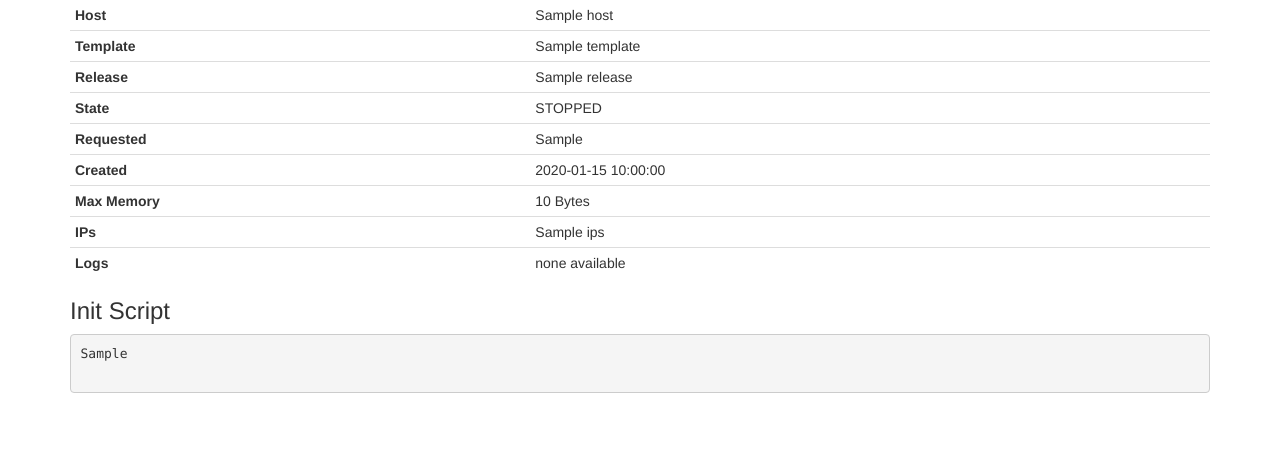
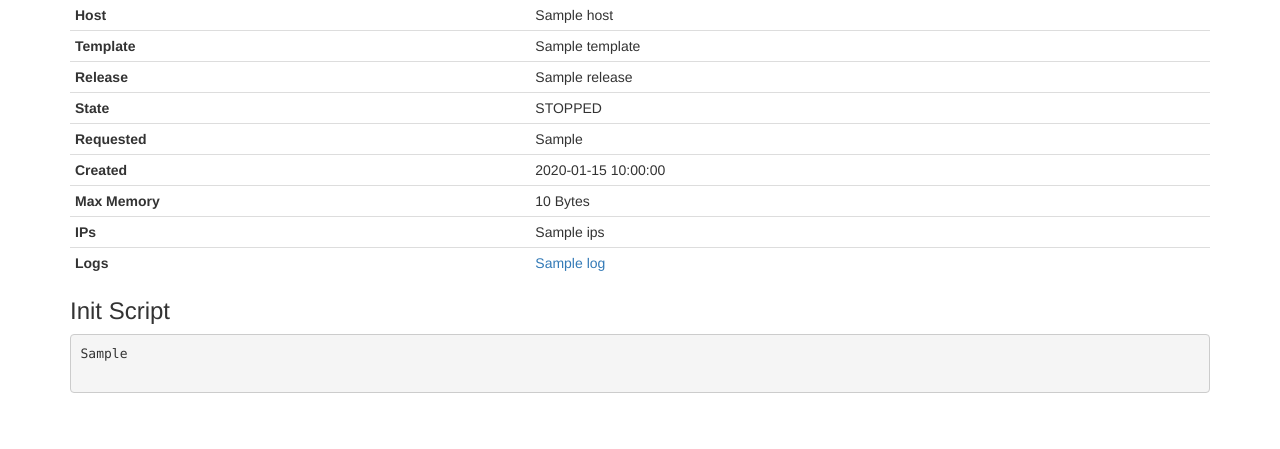
Before and after one commit to doanac/cya, a Flask app: template cya_server/templates/container.html in a window 1280 px wide. Shown: the part 135-584 px from the top of the page. Run offline with Flask 2, Linux system fonts and the light colour scheme; the visitor is signed in with stand-in values (Sample User, id 1); the template is opened without the code that fills it: most values are stand-ins (such as "Sample title", 1, 10 or a date in 2020); parts of the project's set-up code (start-up, migrations or seed data) failed here and were passed over; some libraries are stand-ins or nearby versions.

Commit message:
make container logs more generic
Don't hard-code to "console.log"

```diff
--- a/cya_client.py
+++ b/cya_client.py
@@ -103,7 +103,7 @@ def _patch(resource, data):
 def _post_logs(container, data):
     headers = _auth_headers()
     headers['content-type'] = 'text/plain'
-    resource = '/api/v1/host/%s/container/%s/logs' % (
+    resource = '/api/v1/host/%s/container/%s/logs/console' % (
         config.get('cya', 'hostname'), container)
     return _http_resp(resource, headers, data.encode(), method='POST')
 
--- a/cya_server/models.py
+++ b/cya_server/models.py
@@ -46,18 +46,24 @@ class Container(Model):
             data['re_create'] = False
         return super(Container, self).update(data)
 
-    def _get_console_file(self):
-        return os.path.join(self._modeldir, 'console.log')
+    def _get_log_file(self, logname):
+        logdir = os.path.join(self._modeldir, 'logs')
+        if not os.path.exists(logdir):
+            os.mkdir(logdir)
+        return os.path.join(logdir, logname)
 
-    def append_console_log(self, content):
-        with open(self._get_console_file(), 'a') as f:
+    def append_log(self, logname, content):
+        with open(self._get_log_file(logname), 'a') as f:
             f.write(content)
 
-    def has_console_log(self):
-        return os.path.exists(self._get_console_file())
+    def get_log_names(self):
+        logdir = os.path.join(self._modeldir, 'logs')
+        if os.path.exists(logdir):
+            return os.listdir(logdir)
+        return []
 
-    def get_console_log(self):
-        with open(self._get_console_file()) as f:
+    def get_log(self, logname):
+        with open(self._get_log_file(logname)) as f:
             return f.read()
 
     def __repr__(self):
--- a/cya_server/templates/container.html
+++ b/cya_server/templates/container.html
@@ -12,7 +12,10 @@
     <tr><th>Max Memory</th><td>{{container.max_memory|filesizeformat}}</td></tr>
     <tr><th>IPs</th><td>{{container.ips}}</td></tr>
     <tr><th>Logs</th>
-        <td>{%if container.has_console_log() %}<a href="{{url_for('host_container_log', host=host.name, container=container.name)}}">console</a>{%else%}none available{%endif%}</td></tr>
+        <td>{% for log in container.get_log_names() %}
+	<a href="{{url_for('host_container_log', host=host.name, container=container.name, logname=log)}}">{{log}}</a>
+	{% endfor %}
+	</td></tr>
   </table>
 
   <h3>Init Script</h3>
--- a/cya_server/views/api.py
+++ b/cya_server/views/api.py
@@ -114,12 +114,12 @@ def host_container_update(name, c):
     return jsonify({})
 
 
-@app.route('/api/v1/host/<string:name>/container/<string:c>/logs',
+@app.route('/api/v1/host/<string:name>/container/<string:c>/logs/<string:l>',
            methods=['POST'])
 @host_authenticated
-def host_container_logs_update(name, c):
+def host_container_logs_update(name, c, l):
     c = hosts.get(name).containers.get(c)
-    c.append_console_log(request.data.decode())
+    c.append_log(l, request.data.decode())
     resp = jsonify({})
     resp.status_code = 201
     return resp
--- a/cya_server/views/ui.py
+++ b/cya_server/views/ui.py
@@ -1,5 +1,3 @@
-import os
-
 from flask import (
     g, flash, redirect, render_template, request, Response, session, url_for
 )
@@ -159,16 +157,16 @@ def host_container(host, container):
     return render_template('container.html', host=h, container=c)
 
 
-@app.route('/host/<string:host>/<string:container>/log')
-def host_container_log(host, container):
+@app.route('/host/<string:host>/<string:container>/log/<string:logname>')
+def host_container_log(host, container, logname):
     if g.user is None or 'openid' not in session:
         flash('You must be logged in to view container logs')
         return redirect(url_for('login'))
     try:
-        log = hosts.get(host).containers.get(container).get_console_log()
+        log = hosts.get(host).containers.get(container).get_log(logname)
         return Response(log, 200, mimetype='text/plain')
     except FileNotFoundError:
-        return ('This container has no console logs', 404)
+        return ('This container has no %s log' % logname, 404)
 
 
 @app.route('/create_container/', methods=['POST', 'GET'])
```
